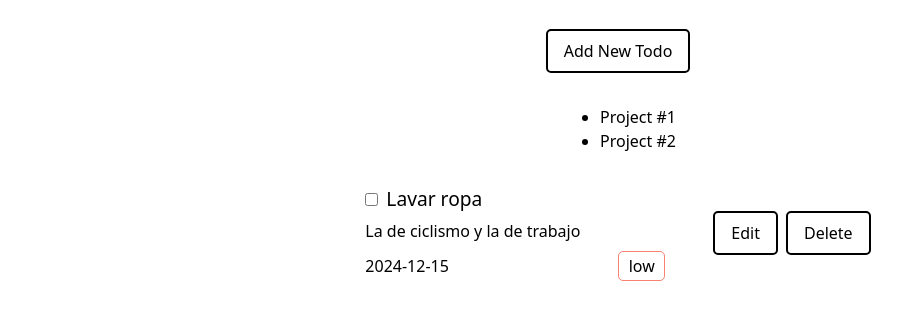
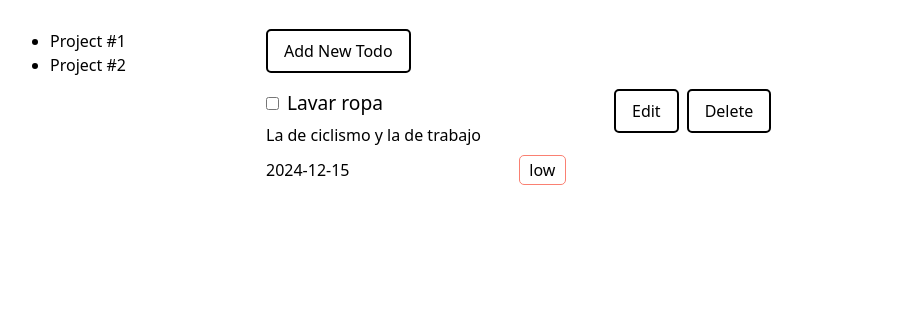
Before and after one commit to educanales/odin-todo-list, a website built with webpack: page src/template.html in a window 1280 px wide. Shown: the part 71-390 px from the top of the page, without its empty margins (22-924 px from the left). Built offline with nearby package versions, Linux system fonts and the light colour scheme.

Commit message:
Change main layout to grid

```diff
--- a/src/styles.css
+++ b/src/styles.css
@@ -54,22 +54,33 @@ header {
 }
 
 main {
-  display: flex;
-  gap: 2rem;
-  flex-direction: column;
-  align-items: center;
+  gap: 1rem;
+  display: grid;
+  grid-template-columns: minmax(200px, 1fr) 4fr;
+  grid-template-areas:
+    "sidebar button"
+    "sidebar content"
+  ;
+}
+
+.add-todo-container {
+  grid-area: button;
+}
+
+aside {
+  grid-area: sidebar;
 }
 
 .todo-container {
-  min-width: 500px;
+  grid-area: content;
 }
 
 .todo-card {
   display: flex;
   gap: 3rem;
   justify-content: space-between;
-  align-items: center;
   margin-bottom: 1rem;
+  max-width: 500px;
 }
 
 .info-container,
@@ -83,6 +94,10 @@ main {
   flex-direction: column;
   gap: 0.3rem;
   min-width: 300px;
+}
+
+.btn-container {
+  align-self: flex-start;
 }
 
 .info-main {
```
